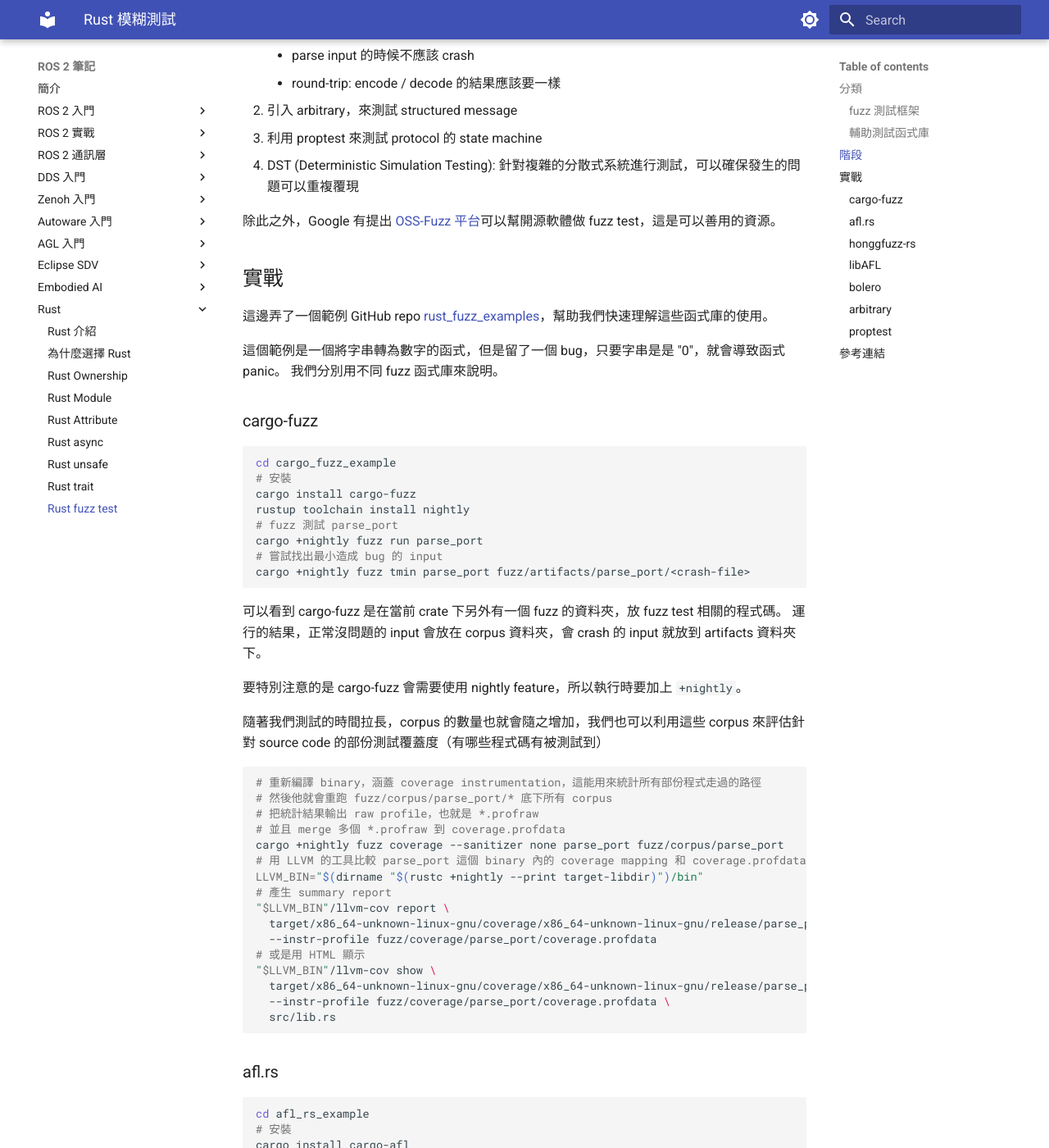
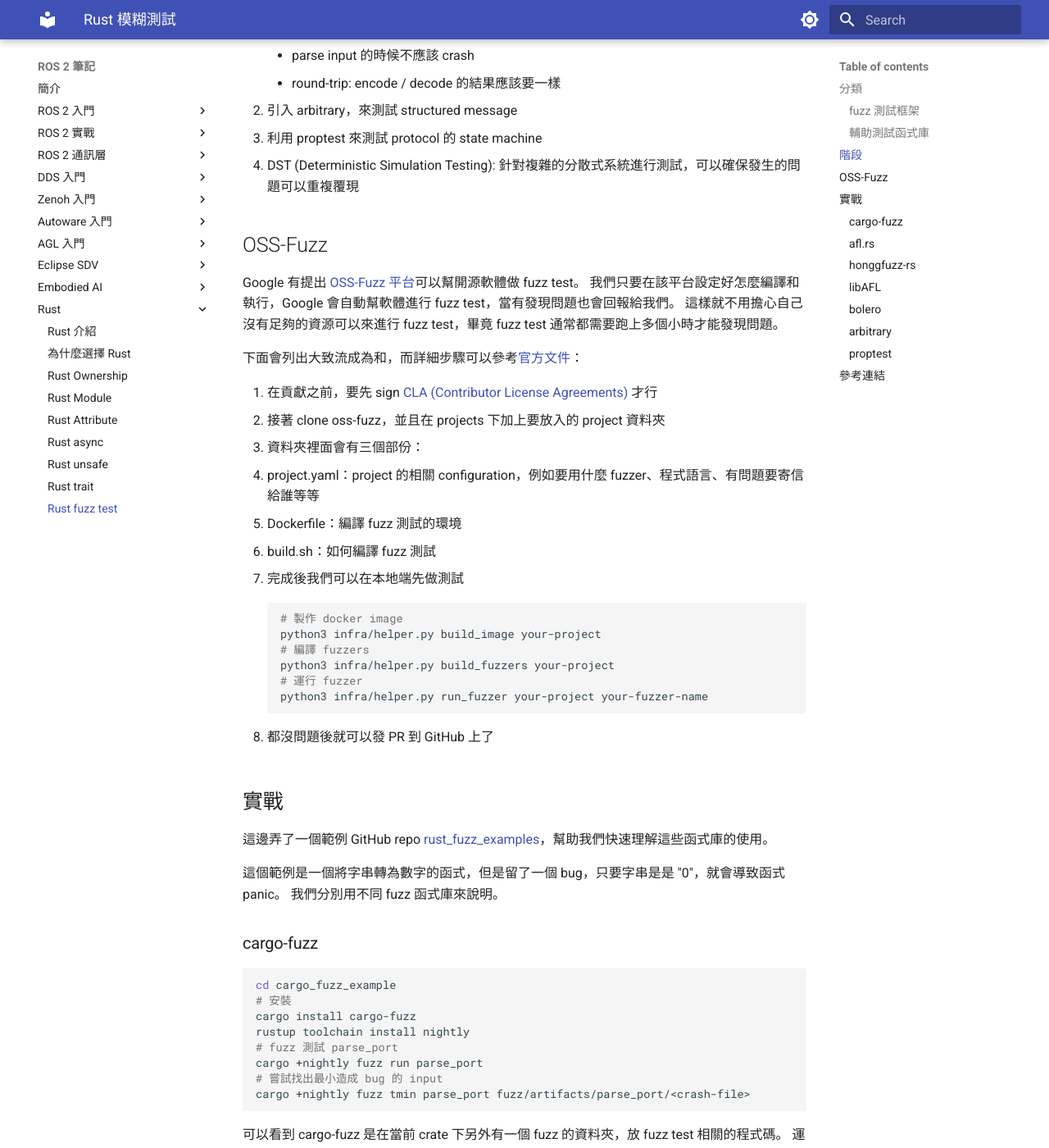
Before and after one commit to evshary/ros2-learning, an MkDocs documentation site: the page built from docs/rust/fuzz.md, in a window 1280 px wide and 1400 px high, scrolled down 1984 px. Shown: the whole window at 82% size. Built offline with MkDocs 1.6.1 and Material for MkDocs 9.7.7, drawn with Linux system fonts in a browser that asks for light colours.

Commit message:
Add OSS-Fuzz support.
Signed-off-by: ChenYing Kuo <evshary@gmail.com>

````diff
--- a/docs/rust/fuzz.md
+++ b/docs/rust/fuzz.md
@@ -95,7 +95,32 @@ fuzz 測試和一般測試的不同在於，我們不會預先知道他的輸入
 3. 利用 proptest 來測試 protocol 的 state machine
 4. DST (Deterministic Simulation Testing): 針對複雜的分散式系統進行測試，可以確保發生的問題可以重複覆現
 
-除此之外，Google 有提出 [OSS-Fuzz 平台](https://github.com/google/oss-fuzz)可以幫開源軟體做 fuzz test，這是可以善用的資源。
+## OSS-Fuzz
+
+Google 有提出 [OSS-Fuzz 平台](https://github.com/google/oss-fuzz)可以幫開源軟體做 fuzz test。
+我們只要在該平台設定好怎麼編譯和執行，Google 會自動幫軟體進行 fuzz test，當有發現問題也會回報給我們。
+這樣就不用擔心自己沒有足夠的資源可以來進行 fuzz test，畢竟 fuzz test 通常都需要跑上多個小時才能發現問題。
+
+下面會列出大致流成為和，而詳細步驟可以參考[官方文件](https://google.github.io/oss-fuzz/)：
+
+1. 在貢獻之前，要先 sign [CLA (Contributor License Agreements)](https://cla.developers.google.com/about) 才行
+2. 接著 clone oss-fuzz，並且在 projects 下加上要放入的 project 資料夾
+3. 資料夾裡面會有三個部份：
+   * project.yaml：project 的相關 configuration，例如要用什麼 fuzzer、程式語言、有問題要寄信給誰等等
+   * Dockerfile：編譯 fuzz 測試的環境
+   * build.sh：如何編譯 fuzz 測試
+4. 完成後我們可以在本地端先做測試
+
+    ```bash
+    # 製作 docker image
+    python3 infra/helper.py build_image your-project
+    # 編譯 fuzzers
+    python3 infra/helper.py build_fuzzers your-project
+    # 運行 fuzzer
+    python3 infra/helper.py run_fuzzer your-project your-fuzzer-name
+    ```
+
+5. 都沒問題後就可以發 PR 到 GitHub 上了
 
 ## 實戰
 
````
